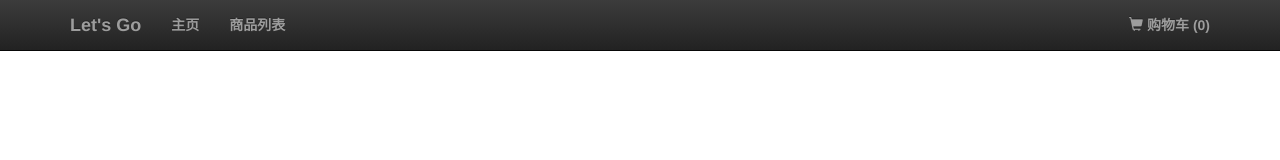
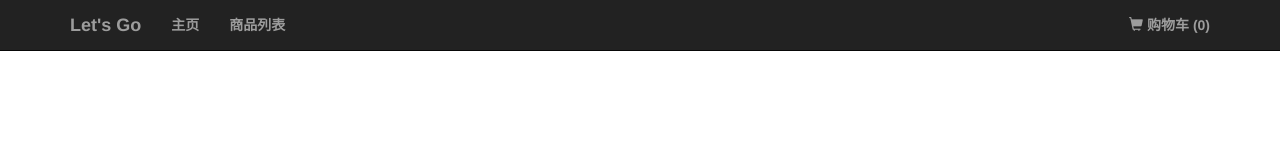
Before and after one commit to leotian/Pos-JavaScript, a plain HTML site: page header.html in a window 1280 px wide. Drawn offline with Linux system fonts and the light colour scheme.

Commit message:
删除不必要的js引用

```diff
--- a/header.html
+++ b/header.html
@@ -7,21 +7,12 @@
     <!-- 新 Bootstrap 核心 CSS 文件 -->
     <link rel="stylesheet" href="css/bootstrap.min.css">
 
-    <!-- 可选的Bootstrap主题文件（一般不用引入） -->
-    <link rel="stylesheet" href="css/bootstrap-theme.min.css">
-
     <!--  rel="stylesheet" 表明关联一个样式表-->
     <link rel="stylesheet" href="css/theme.css">
 
     <!-- jQuery文件。务必在bootstrap.min.js 之前引入 -->
     <script src="js/jquery.js"></script>
     <script src="js/fly.js"></script>
-
-    <!-- 最新的 Bootstrap 核心 JavaScript 文件 -->
-    <script src="js/bootstrap.min.js"></script>
-
-    <!-- 3.3.0 里的购物车是朝左的 -->
-    <link rel="stylesheet" href="css/bootstrap.min.css">
 
     <script>
         $(document).ready(function() {
```
